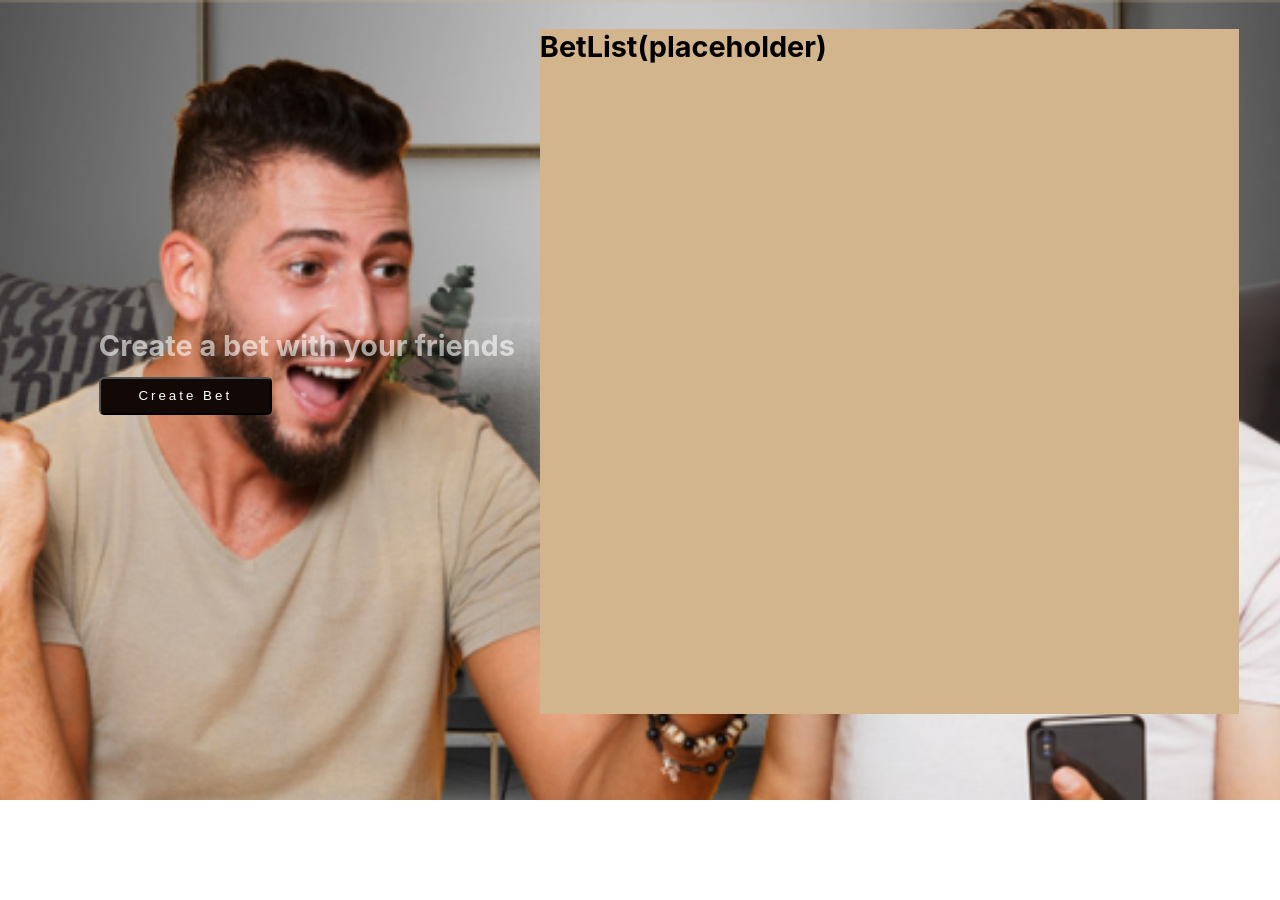
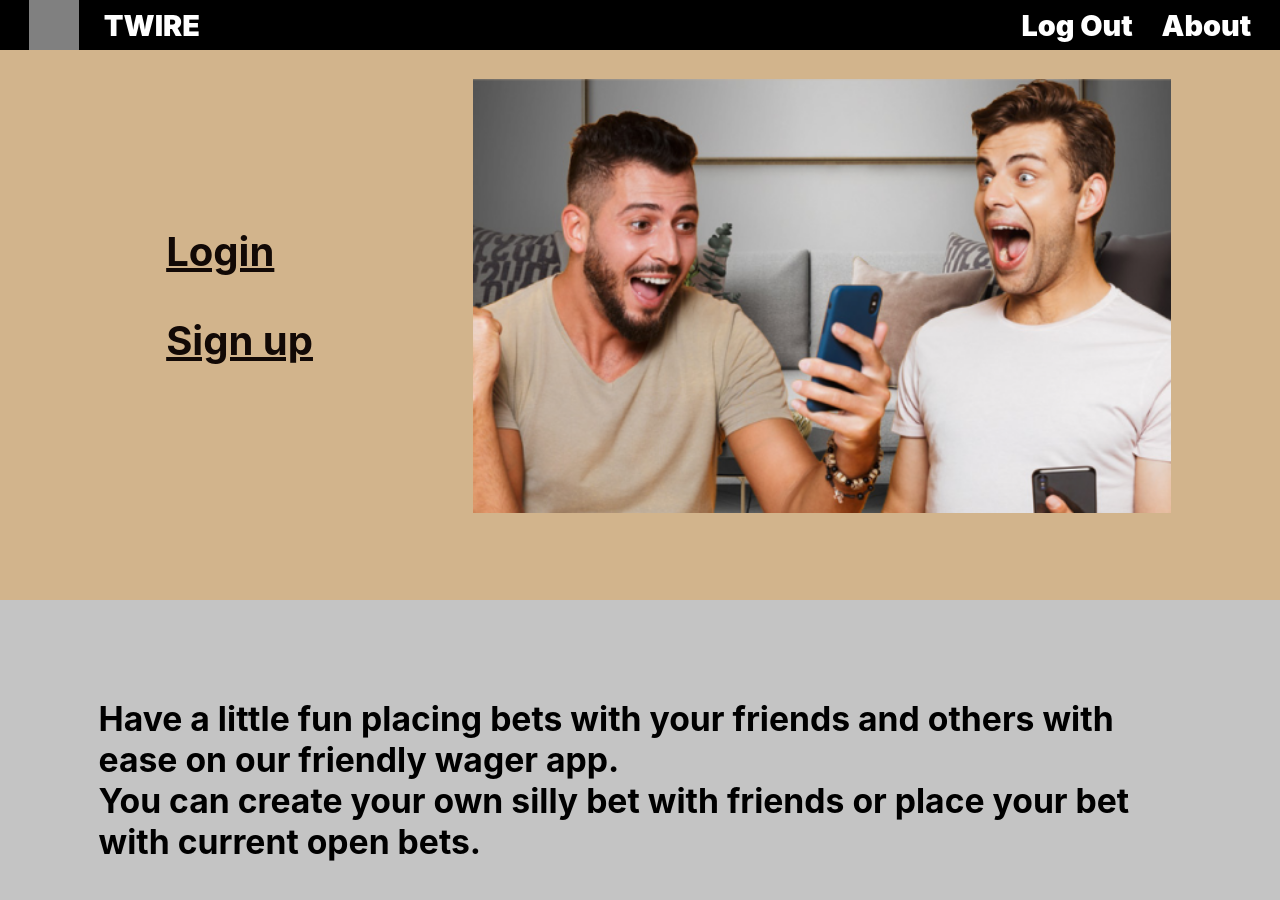
Before and after one commit to tamaraeaton/bettingapp, a React (Create React App) app: page / in a window 1280 px wide. Shown: the top 900 px of the page. Before the commit the page ends 800 px from the top, so only its background shows below. Built offline with nearby package versions, Linux system fonts and the light colour scheme.

Commit message:
refresh main

```diff
--- a/src/App.js
+++ b/src/App.js
@@ -4,12 +4,13 @@ import Header from "./components/Header/Header.js";
 import Welcome from "./components/Welcome/Welcome";
 import Home from './components/Home/Home'
 
+
 function App() {
   return (
     <div className="App">
-      {/* <Header /> */}
-      {/* <Welcome /> */}
-<Home/>
+      <Header />
+      <Welcome />
+      {/* <Home/> */}
     </div>
   );
 }
```
